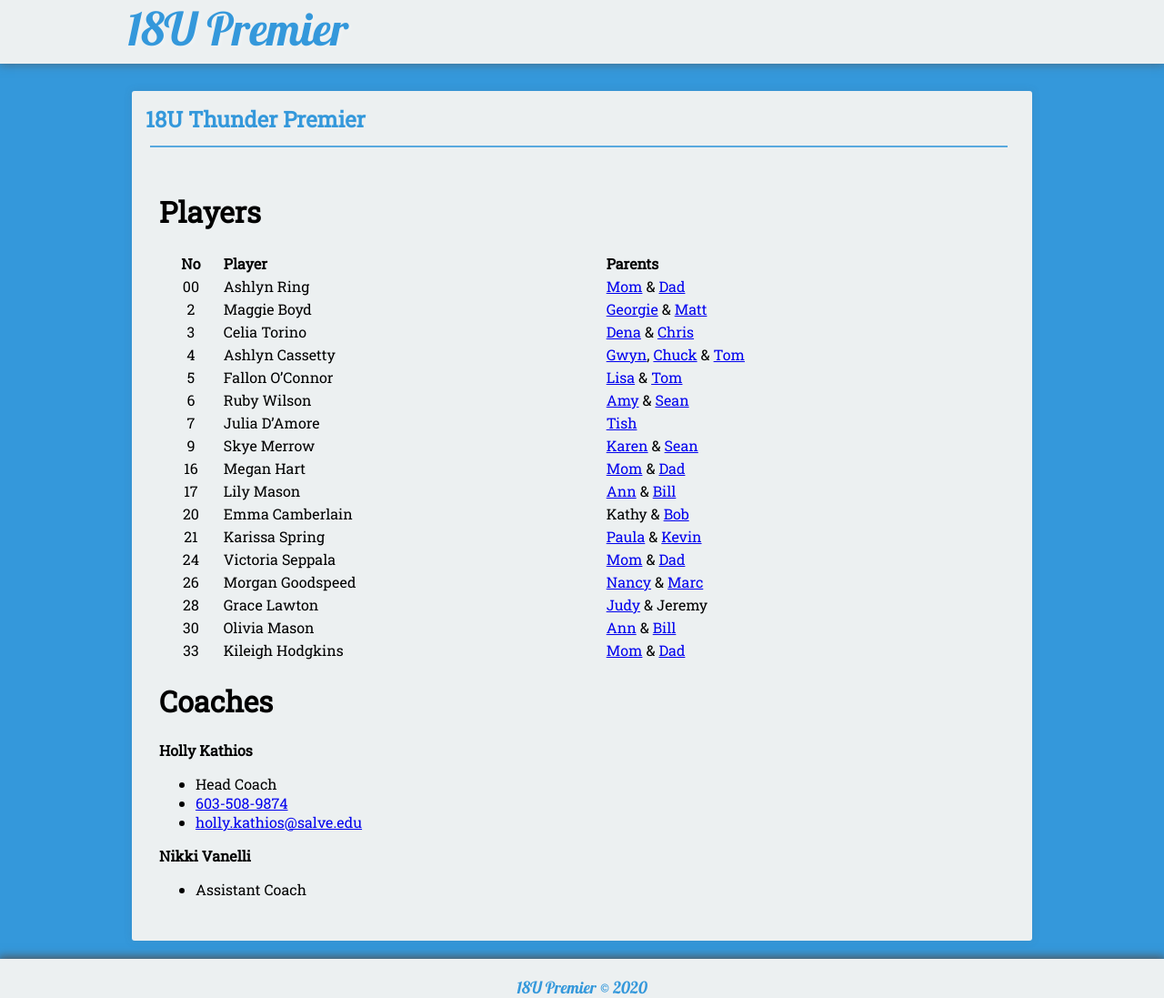
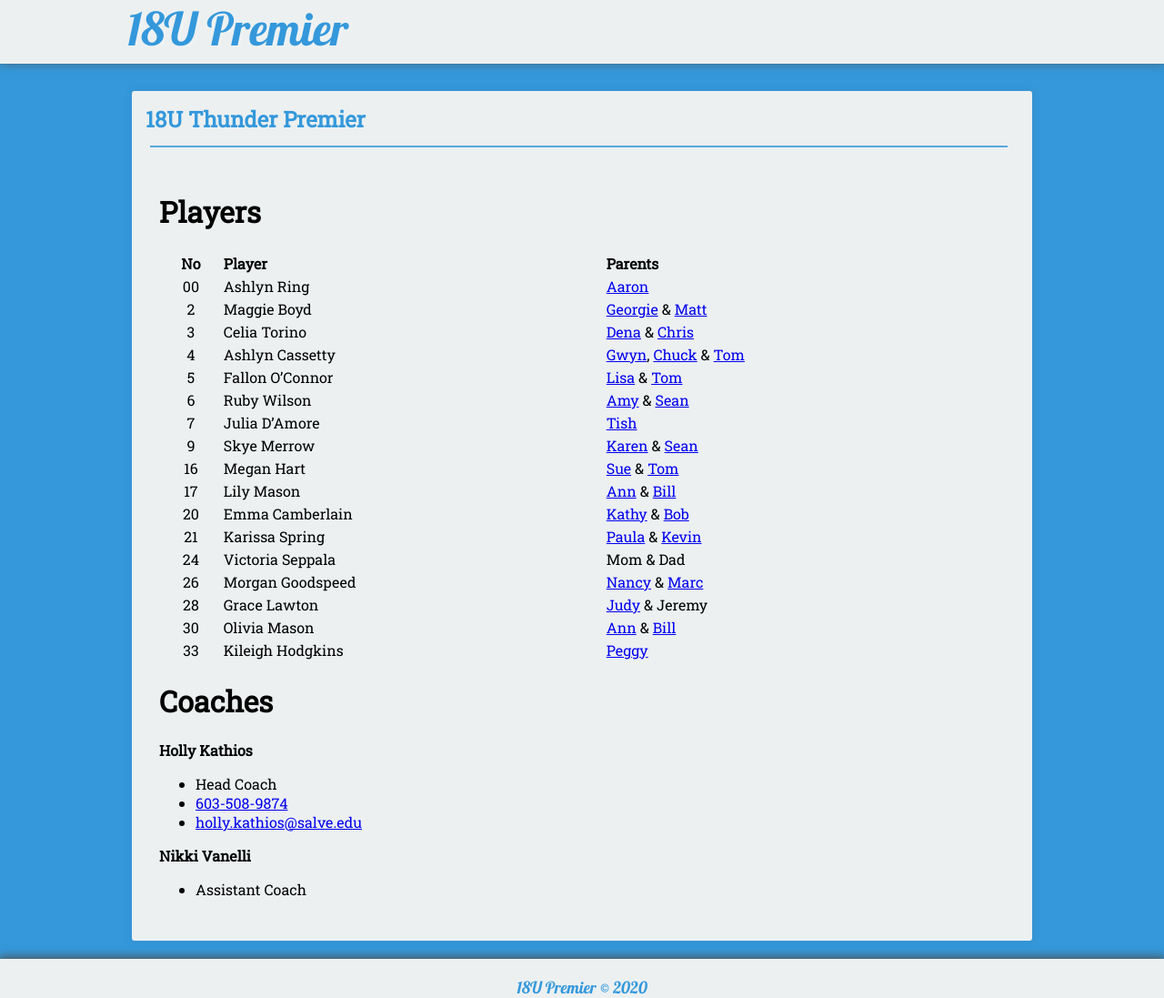
Before and after one commit to seanmerrow/ecf, a Jekyll site: the page built from coaches/index.md, in a window 1280 px wide. Shown: the whole page at 91% size. Built offline with Jekyll 4.4.1, drawn with Linux system fonts in a browser that asks for light colours; nearby versions of some CDN libraries.

Commit message:
Update index.md

```diff
--- a/coaches/index.md
+++ b/coaches/index.md
@@ -8,7 +8,7 @@ permalink: /coaches/
 
 |No    | Player               | Parents          |
 |:----:|:---------------------|:-----------------|
-| 00   |Ashlyn Ring           | [Mom](mailto:mom) & [Dad](mailto:dad) |
+| 00   |Ashlyn Ring           | [Aaron](mailto:softball57@me.com) |
 | 2    |Maggie Boyd           | [Georgie](mailto:georgie@arc2arc.com) & [Matt](mailto:matt@arc2arc.com)    |
 | 3    |Celia Torino          | [Dena](mailto:denatorino@gmail.com) & [Chris](mailto:cjtori01@gmail.com)  |
 | 4    |Ashlyn Cassetty       | [Gwyn](mailto:gcassetty@gmail.com), [Chuck](mailto:cmatthewssr@icloud.com) & [Tom](mailto:thomascassetty@gmail.com)     |
@@ -16,15 +16,15 @@ permalink: /coaches/
 | 6    |Ruby Wilson           | [Amy](mailto:amytwilson03@gmail.com) & [Sean](mailto:swilwil@yahoo.com)        |
 | 7    |Julia D'Amore         | [Tish](mailto:tishd32@cox.net) |
 | 9    |Skye Merrow           | [Karen](mailto:kmerrow@msn.com) & [Sean](mailto:seanmerrow@gmail.com)     |
-| 16   |Megan Hart            | [Mom](mailto:mom) & [Dad](mailto:dad) |
+| 16   |Megan Hart            | [Sue](mailto:mom) & [Tom](mailto:cstmhart@verizon.net) |
 | 17   |Lily Mason            | [Ann](mailto:annmason@trugreenmail.com) & [Bill](mailto:wcmjr@comcast.net)      |
-| 20   |Emma Camberlain       | Kathy & [Bob](mailto:robert.camberlain@kodak.com)
+| 20   |Emma Camberlain       | [Kathy](mailto:rabbittof3@gmail.com) & [Bob](mailto:robert.camberlain@kodak.com)
 | 21   |Karissa Spring        | [Paula](mailto:pspring28@yahoo.com) & [Kevin](mailto:kspring27@yahoo.com) |
-| 24   |Victoria Seppala      | [Mom](mailto:mom) & [Dad](mailto:dad) |
+| 24   |Victoria Seppala      | Mom & Dad |
 | 26   |Morgan Goodspeed      | [Nancy](mailto:nancy.goodspeed@eversource.com) & [Marc](mailto:marcgoodspeed@comcast.net)     |
 | 28   |Grace Lawton          | [Judy](mailto:jlsgoodtimes@gmail.com) & Jeremy   |
 | 30   |Olivia Mason          | [Ann](mailto:annmason@trugreenmail.com) & [Bill](mailto:wcmjr@comcast.net)      |
-| 33   |Kileigh Hodgkins      | [Mom](mailto:mom) & [Dad](mailto:dad) |
+| 33   |Kileigh Hodgkins      | [Peggy](mailto:greentigger1@icloud.com)|
 
 
 # Coaches
```
